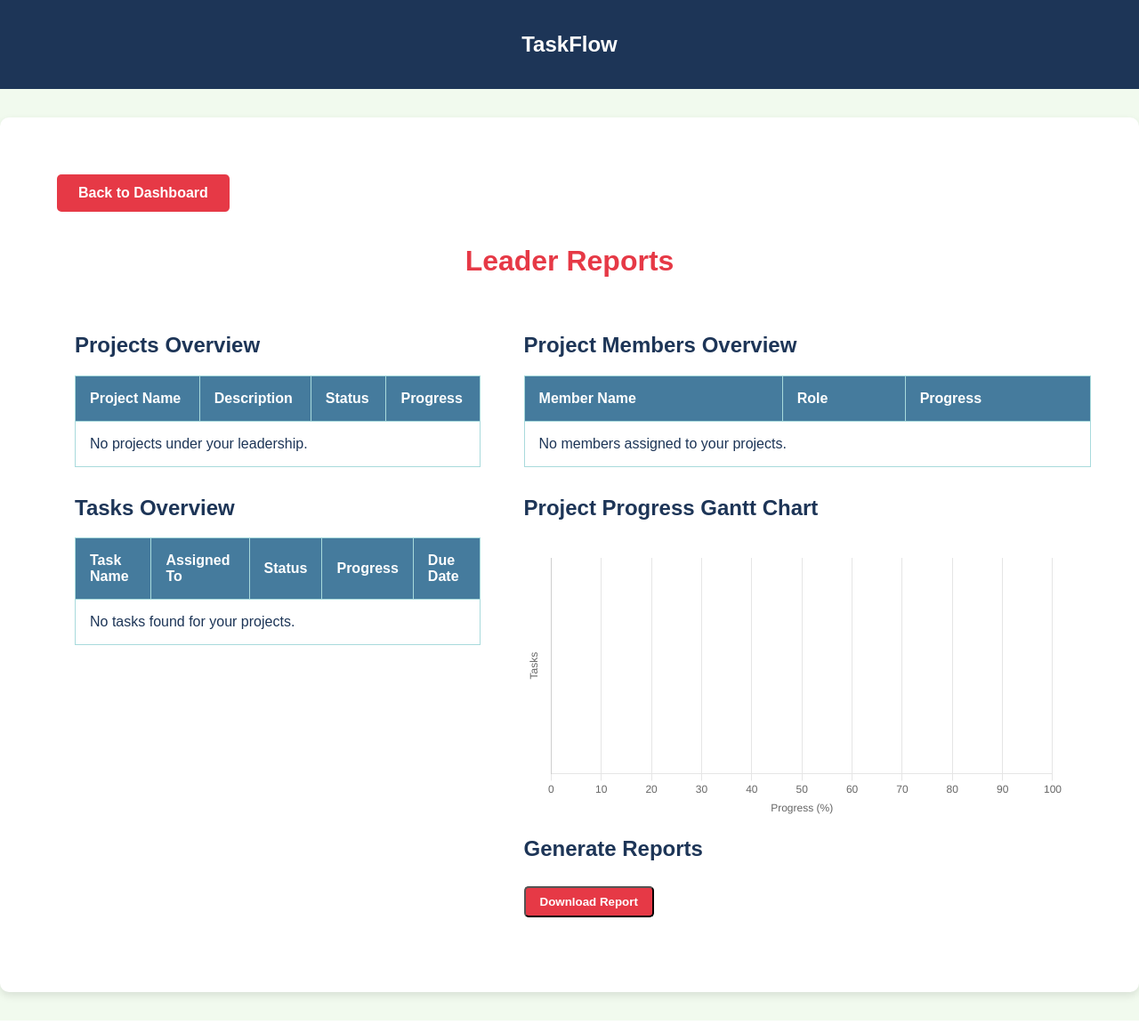
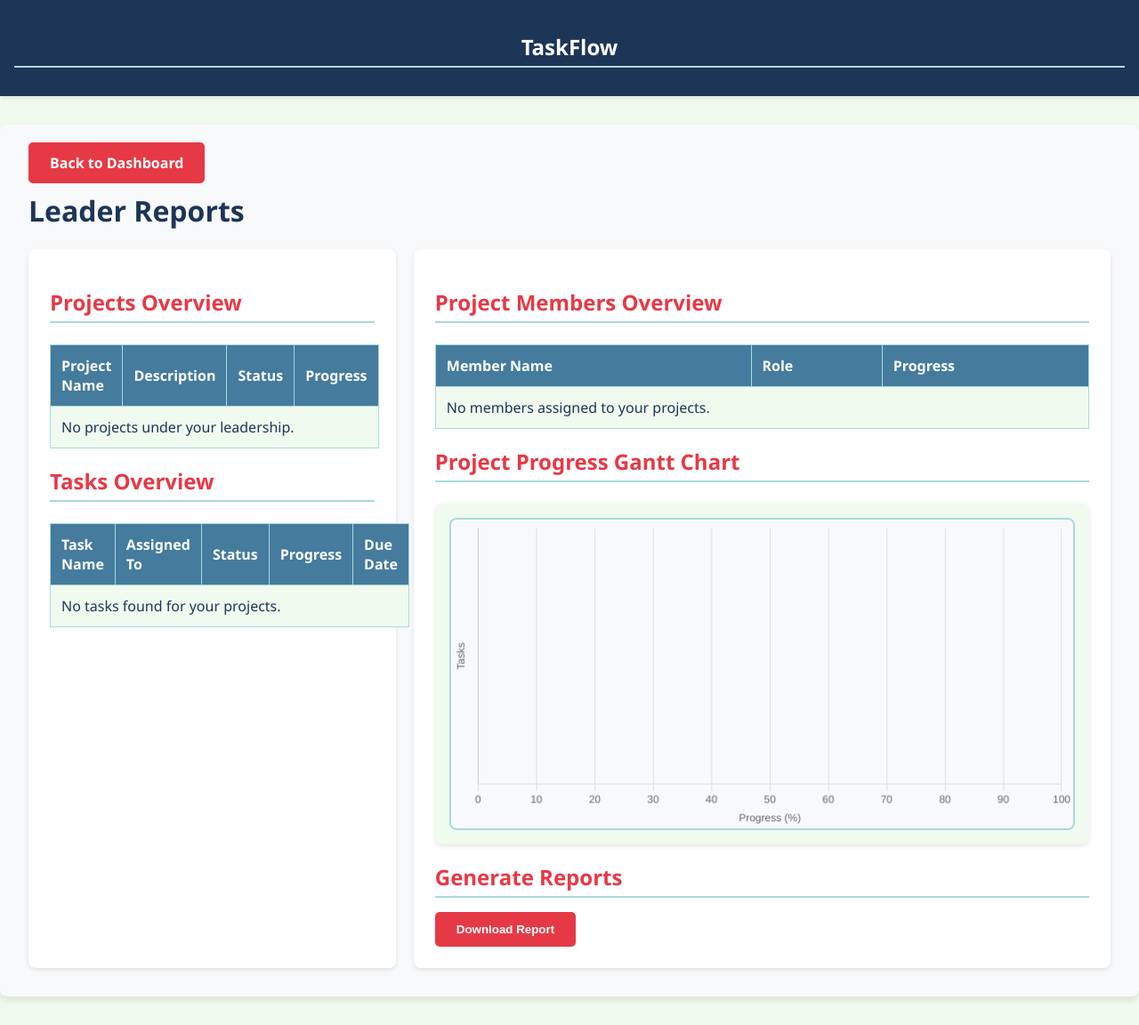
Before and after one commit to userrai/TaskFlow, a Django app: template MyProject/MyApp/templates/reports/leader_reports.html in a window 1280 px wide. Shown: the whole page at 89% size. Run offline with Django 5.2, Linux system fonts and the light colour scheme; the template is opened without the code that fills it, so the values that code supplies are empty.

Commit message:
adjusted css for leader reports page

```diff
--- a/MyProject/MyApp/static/css/leader_reports.css
+++ b/MyProject/MyApp/static/css/leader_reports.css
@@ -5,10 +5,12 @@
     --celadon-blue: #457B9D;
     --prussian-blue: #1D3557;
     --hover-blue: #DFF6F3;
+    --gray: #F8F9FA;
+    --dark-gray: #6C757D;
 }
 
 body {
-    font-family: Arial, sans-serif;
+    font-family: 'Segoe UI', Tahoma, Geneva, Verdana, sans-serif;
     margin: 0;
     padding: 0;
     background-color: var(--honeydew);
@@ -20,119 +22,132 @@
     color: white;
     padding: 1rem;
     text-align: center;
+    box-shadow: 0 2px 5px rgba(0, 0, 0, 0.1);
 }
 
-.container {
-    max-width: 1200px;
-    margin: 2rem auto;
-    padding: 4rem;
-    background-color: white;
-    border-radius: 10px;
-    box-shadow: 0 4px 10px rgba(0, 0, 0, 0.1);
+header h1 {
+    margin: 0;
+    font-size: 1.8rem;
 }
 
 header h2 {
     color: white;
 }
 
-h1 {
-    text-align: center;
-    color: var(--imperial-red);
+.container {
+    max-width: 1400px;
+    margin: 2rem auto;
+    padding: 2rem;
+    background-color: var(--gray);
+    border-radius: 8px;
+    box-shadow: 0 4px 8px rgba(0, 0, 0, 0.1);
 }
 
-h2, h3 {
-    color: var(--prussian-blue);
+h2 {
+    margin-bottom: 1rem;
+    color: var(--imperial-red);
+    font-size: 1.5rem;
+    border-bottom: 2px solid var(--powder-blue);
+    padding-bottom: 0.3rem;
 }
 
-.back-btn {
-    display: inline-block;
-    padding: 0.75rem 1.5rem;
-    margin-bottom: 1rem;
-    background-color: var(--imperial-red);
-    color: white;
-    text-decoration: none;
-    border-radius: 5px;
-    text-align: center;
-    font-weight: bold;
-    cursor: pointer;
+.main-content {
+    display: flex;
+    justify-content: space-between;
+    gap: 20px;
 }
 
-.back-btn:hover {
-    background-color: var(--prussian-blue);
+.left-container,
+.right-container {
+    flex: 1;
+    background-color: white;
+    padding: 1.5rem;
+    border-radius: 8px;
+    box-shadow: 0 2px 5px rgba(0, 0, 0, 0.1);
 }
 
-.tasks-table, .tasks-table th, .tasks-table td {
-    border: 1px solid var(--powder-blue);
-    border-collapse: collapse;
+.left-container {
+    max-width: 30%;
+}
+
+.right-container {
+    max-width: 70%;
 }
 
 .tasks-table {
-    background-color: white;
-    width: 105%;
-    max-width: 1200px;
-    margin-bottom: 2rem;
+    width: 100%;
+    border-collapse: collapse;
+    margin-top: 1.5rem;
 }
 
-.tasks-table th, .tasks-table td {
-    color: var(--prussian-blue);
-    padding: 1rem;
+.tasks-table th,
+.tasks-table td {
+    border: 1px solid var(--powder-blue);
     text-align: left;
+    padding: 0.75rem;
 }
 
 .tasks-table th {
     background-color: var(--celadon-blue);
     color: white;
+    font-weight: bold;
+}
+
+.tasks-table td {
+    background-color: var(--honeydew);
 }
 
 .tasks-table tbody tr:hover {
-    cursor: pointer;
-}
-
-/* Layout changes */
-.main-content {
-    display: flex;
-    justify-content: space-between;
-    gap: 30px;
-}
-
-.left-container {
-    flex: 2;
-    padding: 20px;
-    background-color: white;
-    border-radius: 10px;
-    color: white;
-}
-
-.right-container {
-    flex: 3;
-    padding: 20px;
-    background-color: white;
-    border-radius: 10px;
-    color: white;
+    background-color: var(--hover-blue);
 }
 
 .gantt-container {
-    margin-top: 2rem;
+    margin-top: 1.5rem;
+    background-color: var(--honeydew);
+    padding: 1rem;
+    border-radius: 8px;
     text-align: center;
+    box-shadow: 0 2px 5px rgba(0, 0, 0, 0.1);
 }
 
 .gantt-chart {
     width: 100%;
     height: 400px;
+    background-color: var(--gray);
+    border: 2px solid var(--powder-blue);
+    border-radius: 8px;
 }
 
+.buttons-group {
+    display: flex;
+    justify-content: space-between;
+    margin-top: 1rem;
+}
+
+.back-btn,
 .generate-report-btn {
-    display: inline-block;
-    padding: 0.5rem 1rem;
+    padding: 0.75rem 1.5rem;
     background-color: var(--imperial-red);
     color: white;
-    text-decoration: none;
+    border: none;
     border-radius: 5px;
     font-weight: bold;
-    margin-top: 0.5rem;
+    text-align: center;
+    text-decoration: none;
     cursor: pointer;
+    transition: background-color 0.3s ease;
 }
 
+.back-btn:hover,
 .generate-report-btn:hover {
     background-color: var(--prussian-blue);
 }
+
+footer {
+    text-align: center;
+    padding: 1rem;
+    background-color: var(--dark-gray);
+    color: white;
+    margin-top: 2rem;
+    font-size: 0.9rem;
+}
```
Also changed, not shown: MyProject/db.sqlite3.
